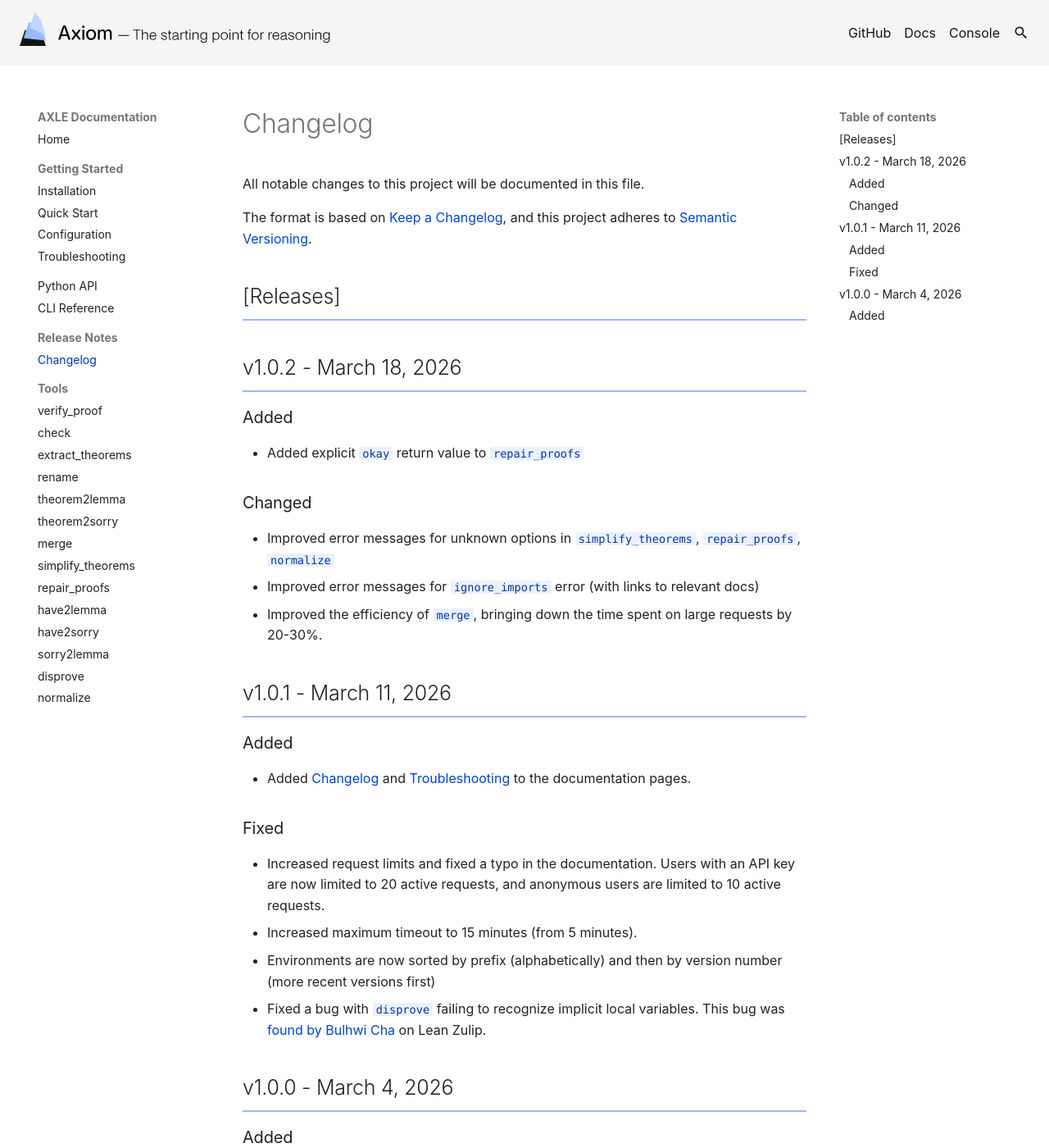
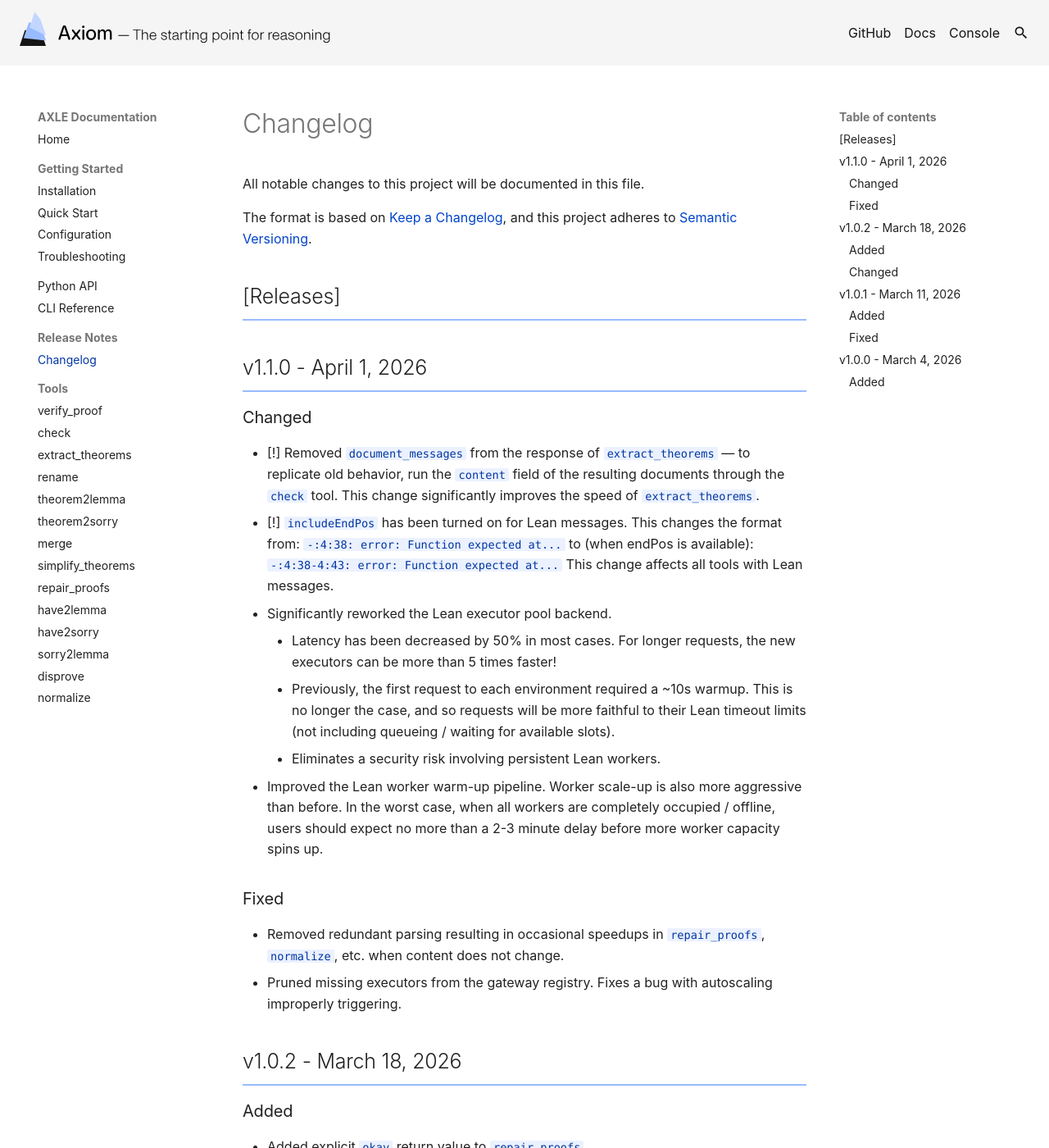
Before and after one commit to AxiomMath/axiom-lean-engine, an MkDocs documentation site: the page built from docs/changelog.md, in a window 1280 px wide and 1400 px high. Shown: the whole window at 82% size. Built offline with MkDocs 1.6.1 and Material for MkDocs 9.7.7, drawn with Linux system fonts in a browser that asks for light colours; comment, search, counter and statistics services are not loaded.

Commit message:
Release v1.1.0

```diff
--- a/docs/changelog.md
+++ b/docs/changelog.md
@@ -10,6 +10,28 @@ and this project adheres to [Semantic Versioning](https://semver.org/spec/v2.0.0
 
 
 ## [Releases]
+
+## v1.1.0 - April 1, 2026
+
+### Changed
+
+- [!] Removed `document_messages` from the response of `extract_theorems` — to replicate old behavior, run the `content` field of the resulting documents through the `check` tool. This change significantly improves the speed of `extract_theorems`.
+- [!] `includeEndPos` has been turned on for Lean messages. This changes the format from:
+`-:4:38: error: Function expected at...`
+to (when endPos is available):
+`-:4:38-4:43: error: Function expected at...`
+This change affects all tools with Lean messages.
+- Significantly reworked the Lean executor pool backend.
+    - Latency has been decreased by 50% in most cases. For longer requests, the new executors can be more than 5 times faster!
+    - Previously, the first request to each environment required a ~10s warmup. This is no longer the case, and so requests will be more faithful to their Lean timeout limits (not including queueing / waiting for available slots).
+    - Eliminates a security risk involving persistent Lean workers.
+- Improved the Lean worker warm-up pipeline. Worker scale-up is also more aggressive than before. In the worst case, when all workers are completely occupied / offline, users should expect no more than a 2-3 minute delay before more worker capacity spins up.
+
+### Fixed
+
+- Removed redundant parsing resulting in occasional speedups in `repair_proofs`, `normalize`, etc. when content does not change.
+- Pruned missing executors from the gateway registry. Fixes a bug with autoscaling improperly triggering.
+
 
 ## v1.0.2 - March 18, 2026
 
--- a/pyproject.toml
+++ b/pyproject.toml
@@ -4,7 +4,7 @@ build-backend = "setuptools.build_meta"
 
 [project]
 name = "axiom-axle"
-version = "1.0.2"
+version = "1.1.0"
 description = "Python client for AXLE (Axiom Lean Engine) API"
 readme = "README.md"
 requires-python = ">=3.11"
```
Also changed, not shown: CHANGELOG.md (+22 -0 lines), README.md (+17 -0 lines), docs/configuration.md (+1 -1 lines), docs/tools/extract_theorems.md (+1 -5 lines), docs/tools/sorry2lemma.md (+1 -1 lines), docs/troubleshooting.md (+2 -0 lines), 5 other files.
